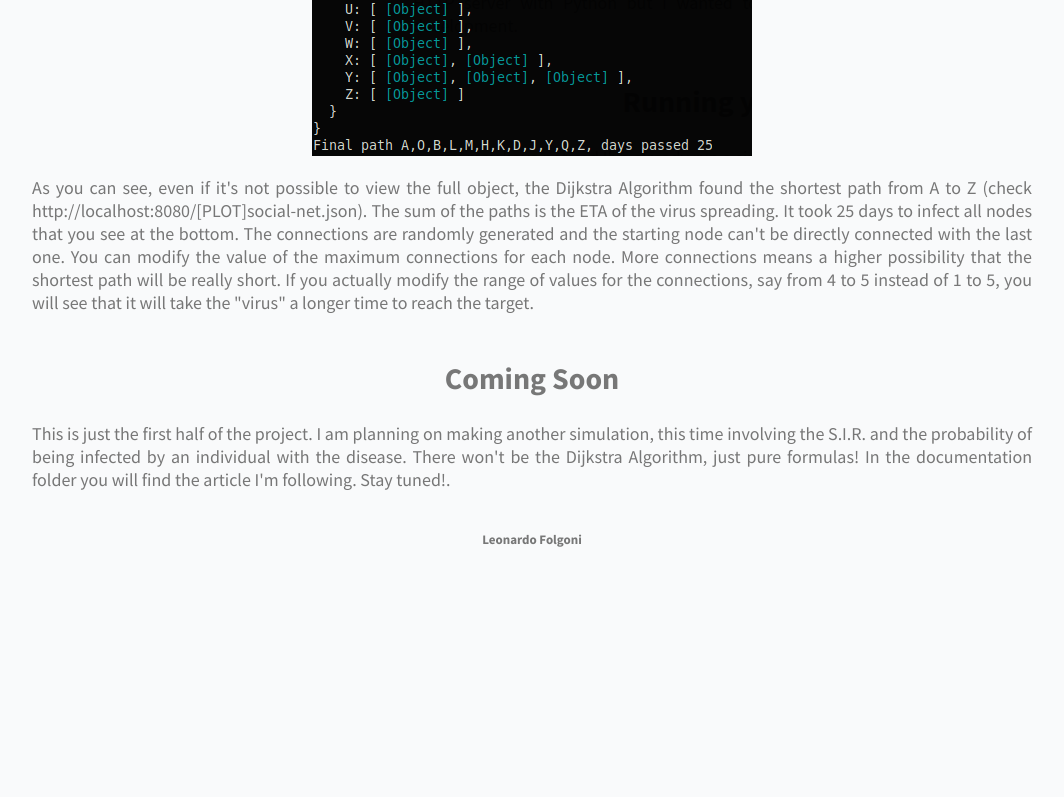
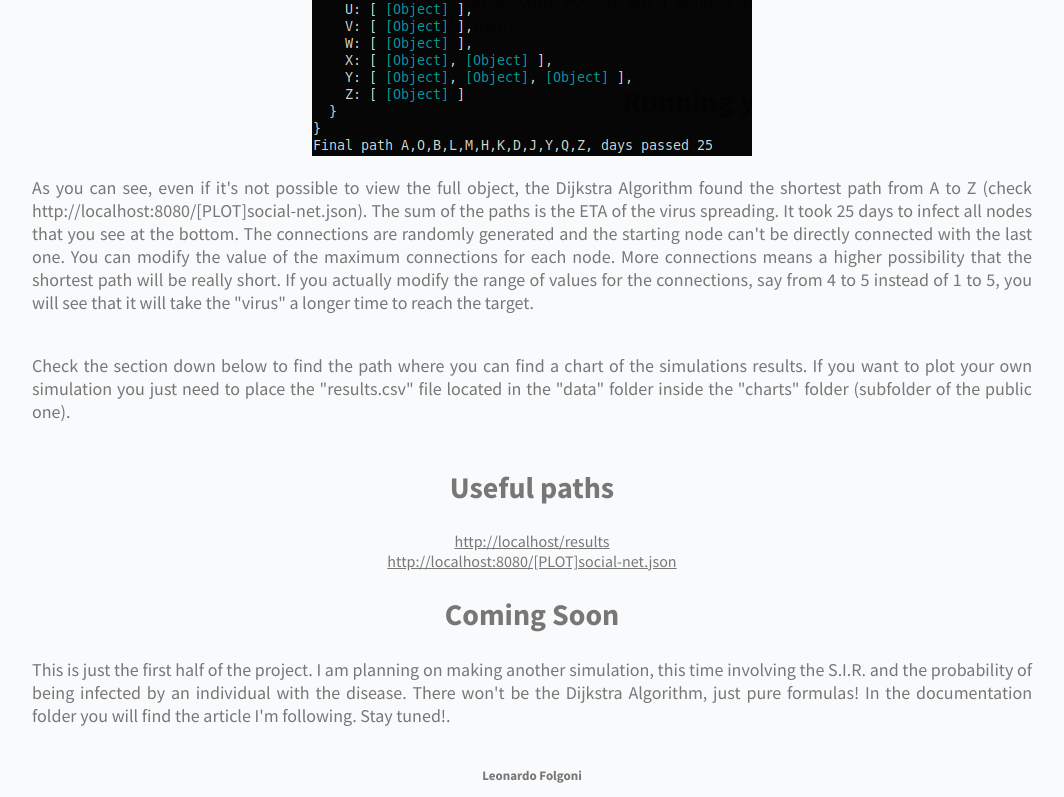
Before and after one commit to f0lg0/ThePandemicHack, a website: page src/public/index.html in a window 1280 px wide. Shown: the part 2266-3063 px from the top of the page, without its empty margins (108-1172 px from the left). Before the commit the page ends 2827 px from the top, so only its background shows below. Drawn offline with nearby package versions, Linux system fonts and the light colour scheme; files whose address does not match are found by name.

Commit message:
updated with latest chart feature

```diff
--- a/src/public/index.html
+++ b/src/public/index.html
@@ -86,6 +86,22 @@
         a higher possibility that the shortest path will be really short. If you actually modify the range of values for the connections, say from 4 to 5 instead of 1 to 5, you will see that it will take the "virus" a longer time to reach the target.
     </p>
 
+    <p>
+        Check the section down below to find the path where you can find a chart of the simulations results. If you want to plot your own simulation you just need to place the "results.csv" file located in the "data" folder inside the "charts" folder (subfolder
+        of the public one).
+    </p>
+
+    <h2 style="font-size: 30px;">Useful paths</h2>
+
+    <div class="container">
+        <a class="links" href="/results">http://localhost/results</a>
+    </div>
+
+    <div class="container">
+        <a class="links" href="/[PLOT]social-net.json"> http://localhost:8080/[PLOT]social-net.json</a>
+    </div>
+
+
     <h2 style="font-size: 30px;">Coming Soon</h2>
 
     <p>
--- a/src/public/styles.css
+++ b/src/public/styles.css
@@ -48,6 +48,17 @@ img {
     height: 150px;
 }
 
+.links {
+    text-align: center;
+    color: #777;
+    margin: 0 auto;
+}
+
+.container {
+    width: 100%;
+    text-align: center;
+}
+
 
 /* ID STYLES */
 
```
Also changed, not shown: README.md.
